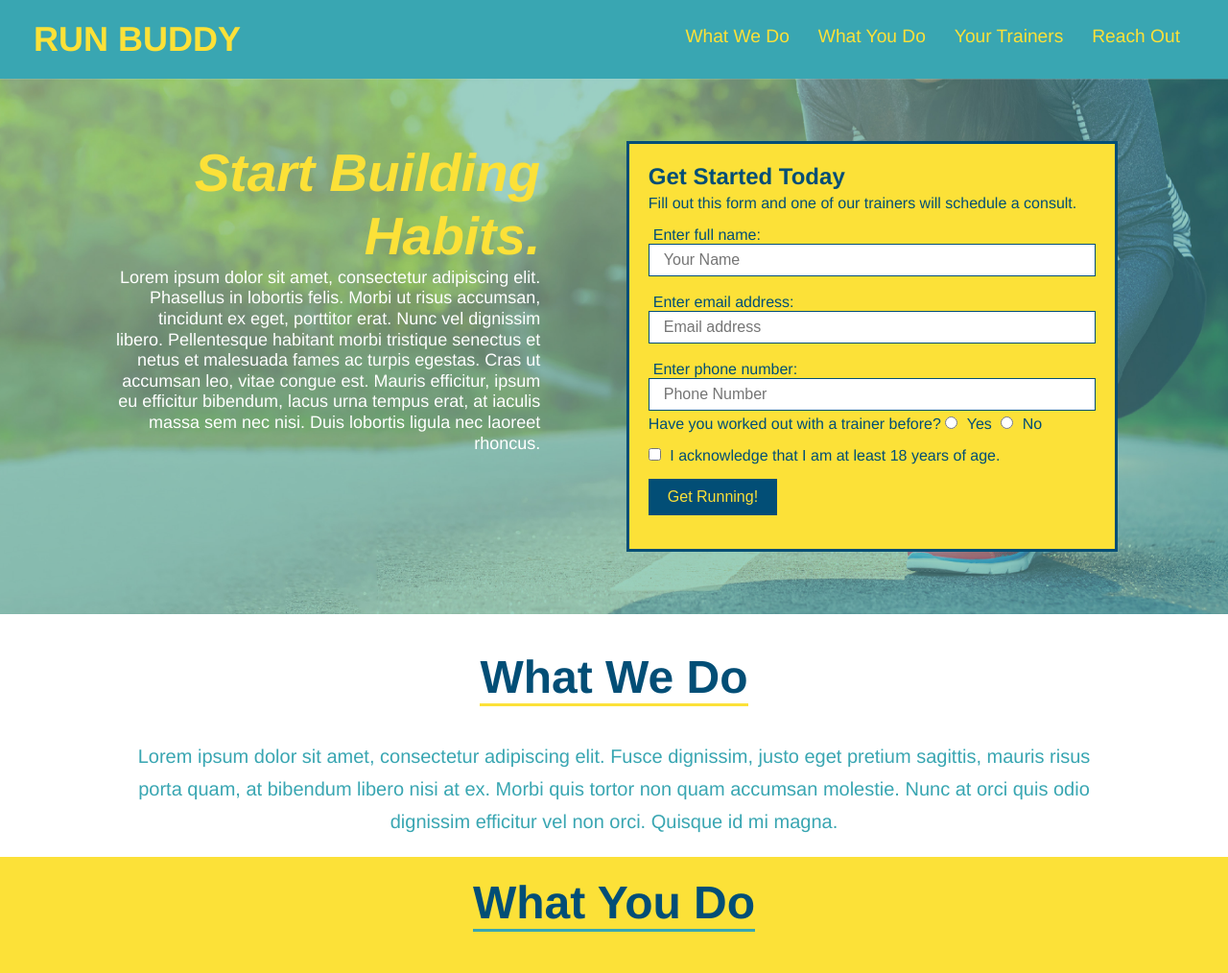
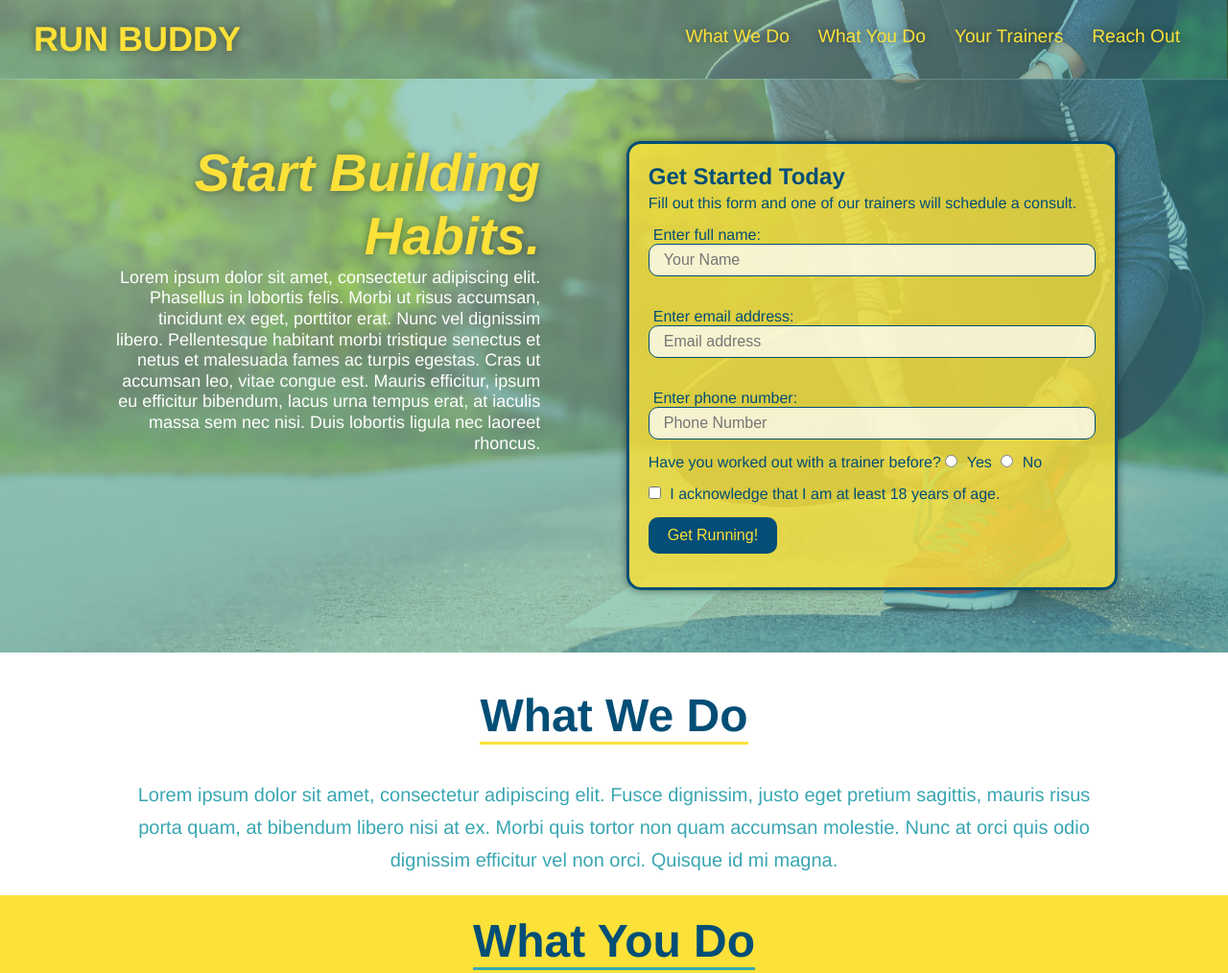
Before and after one commit to itsmeadriana/Run-Buddy, a plain HTML site: page index.html in a window 1280 px wide. Shown: the top 1014 px of the page at 96% size. Drawn offline with Linux system fonts and the light colour scheme.

Commit message:
initial commit

```diff
--- a/assets/css/style.css
+++ b/assets/css/style.css
@@ -10,6 +10,13 @@ header {
     display: flex;
     justify-content: space-between;
     flex-wrap: wrap;
+    position: -webkit-sticky;
+    position: sticky;
+    top: 0;
+    background-image: url("../images/flipped-hero-image.jpeg");
+    background-size: cover;
+    background-position: 80%;
+    background-attachment: fixed;
 }
 
 header h1 {
@@ -17,7 +24,7 @@ header h1 {
     font-size: 36px;
     color: #fce138;
     margin: 0;
-
+    text-shadow: 0 0 10px rgba(0, 0, 0, 0.5);
 }
 
 header a {
@@ -41,6 +48,14 @@ header nav ul li a {
     padding: 10px 15px;
     font-weight: lighter;
     font-size: 1.5vw;
+    text-shadow: 0 0 10px rgba(0, 0, 0, 0.5);
+}
+
+header nav ul li a:hover {
+    background:#fce138;
+    color:#024e76;
+    border-radius: 15px;
+    text-shadow: none;
 }
 
 body {
@@ -84,6 +99,8 @@ section {
     background-size: cover;
     background-position: center;
     align-items: flex-start;
+    background-attachment: fixed;
+    background-position: 80%;
 }
 
 .hero-cta {
@@ -98,17 +115,24 @@ section {
 .hero-cta h2 {
     font-style: italic;
     font-size: 55px;
-    color:#fce138
+    color:#fce138;
+    text-shadow: 0 0 10px rgba(0, 0, 0, 0.5);
 }
 
 .hero-form {
     padding: 20px;
-    background-color: #fce138;
+    background-color: rgba(252, 225, 56, 0.8);
     color: #024e76;
     border: solid 3px #024e76;
     margin: 0px;
     width: 40%;
-    margin: 3.5%
+    margin: 3.5%;
+    box-shadow: 0 0 10px rgba(0, 0, 0, 0.5);
+    border-radius: 15px;
+}
+
+.hero-form button:hover {
+    background-color: #39a6b2;
 }
 
 .hero-form h3 {
@@ -126,7 +150,14 @@ section {
     padding: 7px 15px;
     font-size: 16px;
     width: 100%;
-    margin-bottom: 15 px;
+    margin-bottom: 15px;
+    border-radius: 10px;
+    background-color: rgba(255, 2255, 255, 0.75);
+}
+
+.form-input:focus {
+    background-color: rgba(255, 255,255, 1);
+    outline: none;
 }
 
 .hero-form label {
@@ -139,6 +170,7 @@ section {
     padding: 10px 20px;
     border: none;
     font-size: 16px;
+    border-radius: 10px;
 }
 /*
 .intro {
@@ -162,13 +194,15 @@ section {
     margin: 50px auto;
     padding-bottom: 50px;
     width: 80%;
-    border-bottom: 1px solid #39a6b2;
     display: flex;
     flex-wrap: wrap;
     align-items: center;
     justify-content: space-between;
 }
 
+.step:not(:last-child) {
+    border-bottom: 1px solid #39a6b2;
+}
 .section-title {
     font-size: 48px;
     color:#024e76;
@@ -330,6 +364,13 @@ section {
     width: 100%;
     margin-bottom: 15px;
     margin-top: 5px;
+    border-radius: 10px;
+    background-color:rgba(255, 255,255, 0.75);
+}
+
+.contact-form input:focus, .contact-form textarea:focus {
+    background-color:rgba(255, 255,255, 1);
+    outline: none;
 }
 
 .contact-form button {
@@ -340,6 +381,12 @@ section {
     text-align: center;
     padding: 15px 0;
     font-size: 16px;
+    border-radius: 10px;
+}
+
+.contact-form button:hover {
+    color:#fce138;
+    background:#39a6b2;
 }
 
 .text-left {
@@ -358,6 +405,7 @@ section {
   header {
       padding-bottom: 0;
       justify-content: center;
+      position: relative;
   }
 
   header h1 {
```
